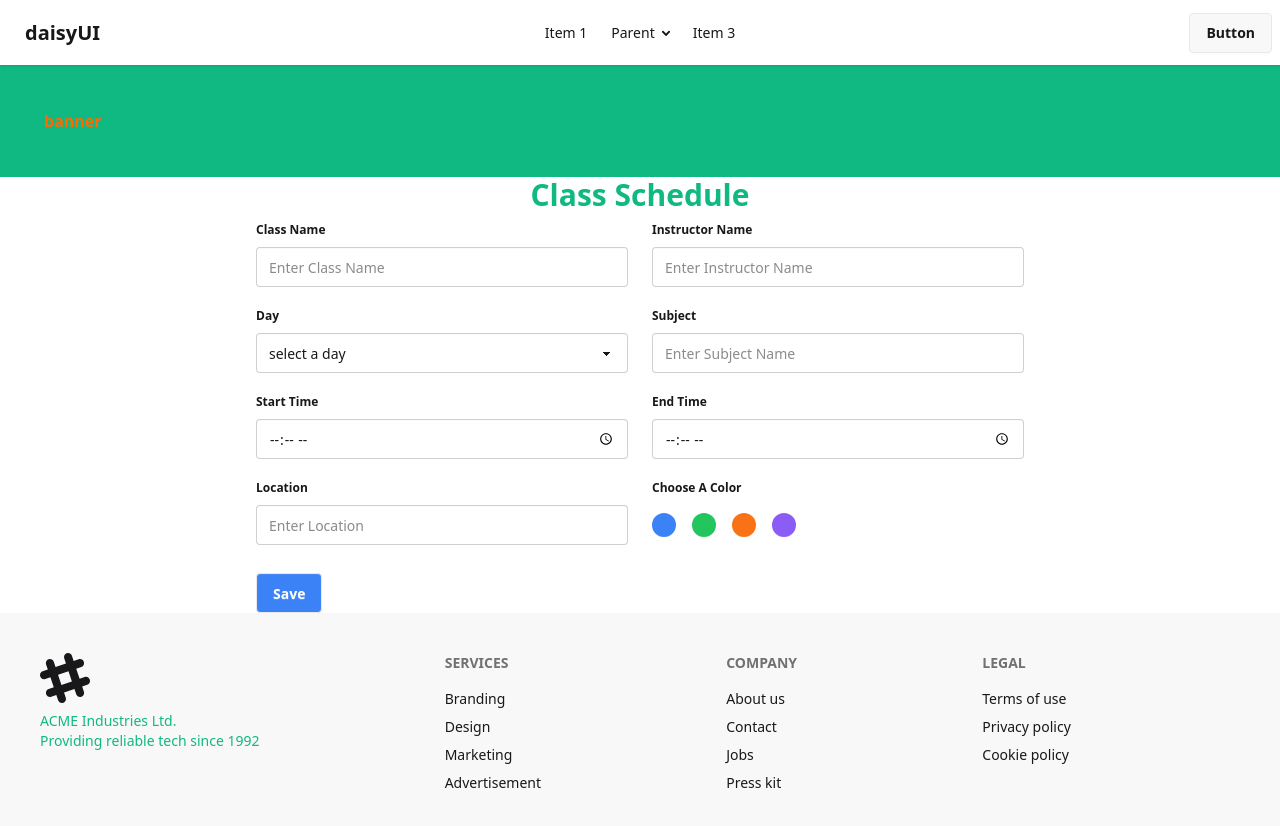
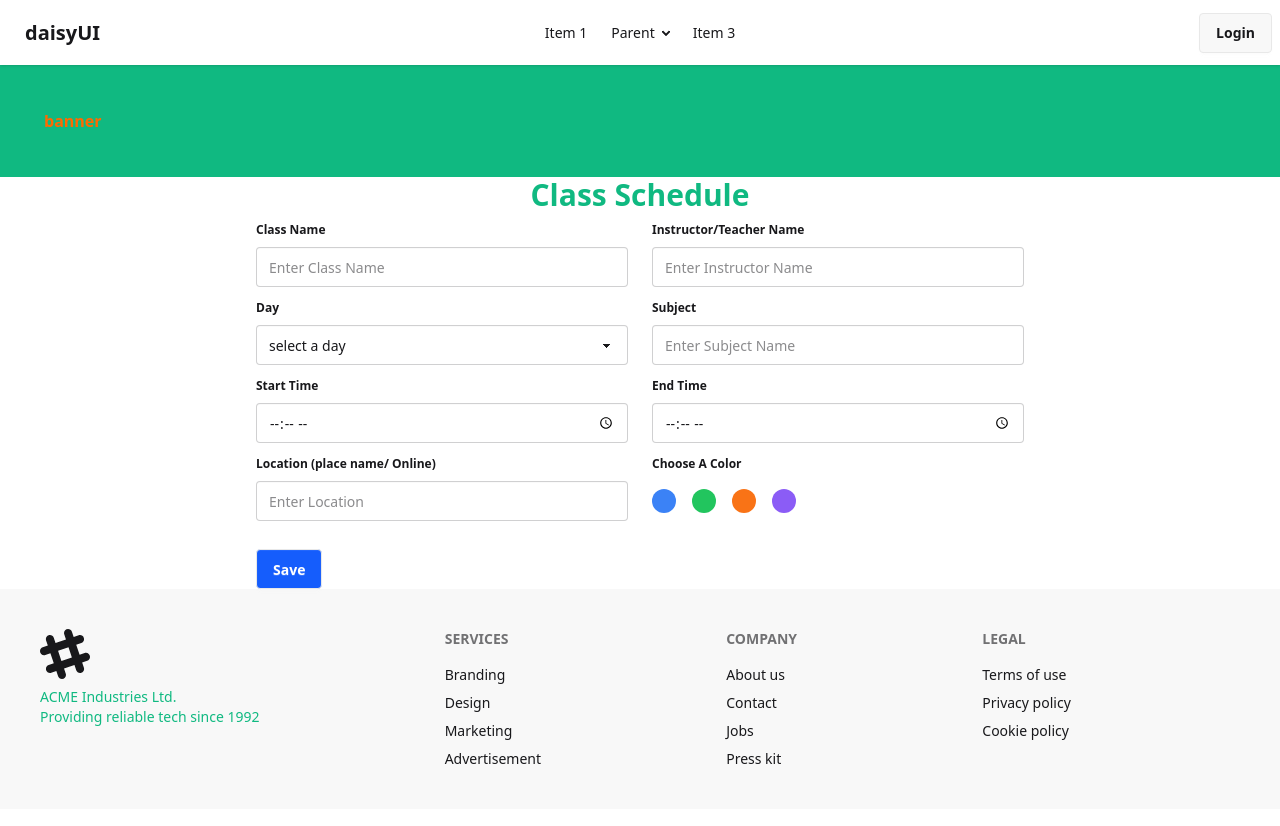
Before and after one commit to SheikhSalman-koli/student-toolkit-client, a React (Vite) app: page / in a window 1280 px wide. Shown: the top 826 px of the page. Built offline with nearby package versions, Linux system fonts and the light colour scheme.

Commit message:
setup firebase & context API with customized hook

```diff
--- a/package.json
+++ b/package.json
@@ -13,9 +13,13 @@
     "@tailwindcss/vite": "^4.1.11",
     "axios": "^1.11.0",
     "daisyui": "^5.0.46",
+    "firebase": "^12.2.1",
     "react": "^19.1.0",
     "react-dom": "^19.1.0",
+    "react-hot-toast": "^2.6.0",
     "react-router": "^7.6.3",
+    "react-spinners": "^0.17.0",
+    "sweetalert2": "^11.23.0",
     "tailwindcss": "^4.1.11"
   },
   "devDependencies": {
--- a/src/Components/Home/Schedule.jsx
+++ b/src/Components/Home/Schedule.jsx
@@ -1,5 +1,8 @@
 import axios from 'axios';
 import React, { useState } from 'react';
+import toast from 'react-hot-toast';
+import Swal from 'sweetalert2';
+import Spinner from '../shared/Loader/Spinner';
 
 const colors = [
     { name: "Blue", hex: "#3B82F6" },
@@ -10,6 +13,7 @@ const colors = [
 
 const Schedule = () => {
     const [selected, setSelected] = useState('');
+    const [spinner, setSpinner] = useState(false)
 
     const toggleColor = (hex) => {
         setSelected(hex)
@@ -30,7 +34,8 @@ const Schedule = () => {
         return `${hour}:${minute} ${ampm}`;
     }
 
-    const handleSchedule =async (e) => {
+    const handleSchedule = async (e) => {
+        setSpinner(true)
         e.preventDefault()
         const form = e.target
         const className = form.class.value
@@ -41,10 +46,26 @@ const Schedule = () => {
         const location = form.location.value
         const subject = form.subject.value
         const color = selected
+
         const scheduleData = { className, day, instructor, startTime, endTime, location, subject, color }
 
-        const {data} =await axios.post('http://localhost:3000/saveClass',scheduleData)
-        console.log(data);
+        try {
+            const { data } = await axios.post('http://localhost:3000/saveClass', scheduleData)
+            // console.log(data);
+            if (data?.insertedId) {
+                Swal.fire({
+                    position: "top-end",
+                    icon: "success",
+                    title: "Your class has been saved",
+                    showConfirmButton: false,
+                    timer: 1500
+                });
+            }
+            setSpinner(false)
+            form.reset()
+        } catch (error) {
+            toast.error(error.message)
+        }
     }
 
 
@@ -54,7 +75,7 @@ const Schedule = () => {
             <form onSubmit={handleSchedule}
                 className=''
             >
-                <div className='grid grid-cols-1 md:grid-cols-2 gap-y-2 gap-x-6'>
+                <div className='grid grid-cols-1 md:grid-cols-2  gap-x-6'>
                     <fieldset className="fieldset">
                         <legend className="fieldset-legend">Class Name</legend>
                         <input
@@ -62,20 +83,22 @@ const Schedule = () => {
                             type="text"
                             className="input w-full"
                             placeholder="Enter Class Name"
+                            required
                         />
                     </fieldset>
                     <fieldset className="fieldset">
-                        <legend className="fieldset-legend">Instructor Name</legend>
+                        <legend className="fieldset-legend">Instructor/Teacher Name</legend>
                         <input
                             name='instructor'
                             type="text"
                             className="input w-full"
                             placeholder="Enter Instructor Name"
+                            required
                         />
                     </fieldset>
                     <fieldset className="fieldset">
                         <legend className="fieldset-legend">Day</legend>
-                        <select name="day" className='select w-full' defaultValue='select a day'>
+                        <select name="day" className='select w-full' defaultValue='select a day' required>
                             <option disabled={true}>select a day</option>
                             <option value="Saturday">Saturday</option>
                             <option value="Sunday">Sunday</option>
@@ -94,6 +117,8 @@ const Schedule = () => {
                             type="text"
                             className="input w-full"
                             placeholder="Enter Subject Name"
+                            required
+
                         />
                     </fieldset>
                     <fieldset className="fieldset">
@@ -103,6 +128,7 @@ const Schedule = () => {
                             type="time"
                             className="input w-full"
                             placeholder="When Starts"
+                            required
                         />
                     </fieldset>
                     <fieldset className="fieldset">
@@ -112,15 +138,17 @@ const Schedule = () => {
                             type="time"
                             className="input w-full"
                             placeholder="When Ends"
+                            required
                         />
                     </fieldset>
                     <fieldset className="fieldset">
-                        <legend className="fieldset-legend">Location</legend>
+                        <legend className="fieldset-legend">Location (place name/ Online)</legend>
                         <input
                             name='location'
                             type="text"
                             className="input w-full"
                             placeholder="Enter Location"
+                            required
                         />
                     </fieldset>
                     <fieldset className="fieldset">
@@ -149,10 +177,14 @@ const Schedule = () => {
                     </fieldset>
                 </div>
 
-                <button
+                {
+                    spinner ? (<Spinner />)
+                : ( <button
                     type='submit'
-                    className='btn bg-[#3B82F6] mt-6 text-white'
-                >Save</button>
+                    className='btn bg-blue-600 hover:bg-blue-700 transition mt-6 text-white'
+                >Save</button> )
+                }
+
 
             </form>
         </div>
--- a/src/Components/Nav/Navber.jsx
+++ b/src/Components/Nav/Navber.jsx
@@ -1,6 +1,12 @@
-import React from 'react';
+import React, { use } from 'react';
+import { NavLink } from 'react-router';
+import { AuthContext } from '../../Context/AuthContext';
 
 const Navber = () => {
+
+    const {test} = use(AuthContext)
+    console.log(test);
+
     return (
         <div className="navbar bg-base-100 shadow-sm">
             <div className="navbar-start">
@@ -40,7 +46,8 @@ const Navber = () => {
                 </ul>
             </div>
             <div className="navbar-end">
-                <a className="btn">Button</a>
+
+                <NavLink to='/login' className="btn">Login</NavLink>
             </div>
         </div>
     );
--- /dev/null
+++ b/src/Components/firebase/firebase_init.js
@@ -0,0 +1,19 @@
+// Import the functions you need from the SDKs you need
+import { initializeApp } from "firebase/app";
+import { getAuth } from "firebase/auth";
+// TODO: Add SDKs for Firebase products that you want to use
+// https://firebase.google.com/docs/web/setup#available-libraries
+
+// Your web app's Firebase configuration
+const firebaseConfig = {
+  apiKey: "AIzaSyCOYEbIyG9B6d5EhHCREatfD7wGyMK79Xw",
+  authDomain: "toolkit-b9cd3.firebaseapp.com",
+  projectId: "toolkit-b9cd3",
+  storageBucket: "toolkit-b9cd3.firebasestorage.app",
+  messagingSenderId: "734993788895",
+  appId: "1:734993788895:web:3c7e367bf265e2fa2fde6a"
+};
+
+// Initialize Firebase
+const app = initializeApp(firebaseConfig);
+export const auth = getAuth(app);
--- /dev/null
+++ b/src/Components/shared/Hooks/useAuth.jsx
@@ -0,0 +1,11 @@
+import React, { use } from 'react';
+import { AuthContext } from '../../../Context/AuthContext';
+
+const useAuth = () => {
+
+    const useAuth = use(AuthContext)
+
+    return useAuth
+};
+
+export default useAuth;
--- /dev/null
+++ b/src/Components/shared/Loader/Spinner.jsx
@@ -0,0 +1,12 @@
+import React from 'react';
+import { FadeLoader } from 'react-spinners';
+
+const Spinner = () => {
+    return (
+        <div>
+            <FadeLoader />
+        </div>
+    );
+};
+
+export default Spinner;
--- /dev/null
+++ b/src/Context/AuthContext.jsx
@@ -0,0 +1,3 @@
+import { createContext } from "react";
+
+export const AuthContext = createContext()
--- /dev/null
+++ b/src/Context/AuthProvider.jsx
@@ -0,0 +1,19 @@
+import React from 'react';
+import { AuthContext } from './AuthContext';
+
+const AuthProvider = ({children}) => {
+
+    const test = 'context is working well'
+
+    const allFunc = {
+        test
+    }
+
+    return (
+       <AuthContext value={allFunc}>
+         {children}
+       </AuthContext>
+    );
+};
+
+export default AuthProvider;
--- /dev/null
+++ b/src/Pages/Authentication/Login.jsx
@@ -0,0 +1,15 @@
+import React from 'react';
+import useAuth from '../../Components/shared/Hooks/useAuth';
+
+const Login = () => {
+    const{test} = useAuth()
+    console.log(test);
+
+    return (
+        <div>
+            login
+        </div>
+    );
+};
+
+export default Login;
--- a/src/Routes/Routes.jsx
+++ b/src/Routes/Routes.jsx
@@ -1,6 +1,7 @@
 import { createBrowserRouter } from "react-router";
 import Rootlayout from "../Layout/Root/Rootlayout";
 import Home from "../Pages/Home/Home";
+import Login from "../Pages/Authentication/Login";
 
 
 export const routes = createBrowserRouter([
@@ -11,11 +12,12 @@ export const routes = createBrowserRouter([
             {
                 index: true,
                 Component: Home
+            },
+            {
+                path: '/login',
+                Component: Login
             }
         ]
     },
-    {
-        path: 'sign',
-        element: <p>sign in</p>
-    }
+
 ])
--- a/src/main.jsx
+++ b/src/main.jsx
@@ -3,10 +3,15 @@ import { createRoot } from 'react-dom/client'
 import './index.css'
 import { RouterProvider } from 'react-router'
 import { routes } from './Routes/Routes.jsx'
+import { Toaster } from 'react-hot-toast'
+import AuthProvider from './Context/AuthProvider.jsx'
 
 createRoot(document.getElementById('root')).render(
   <StrictMode>
-    <RouterProvider router={routes}>
-    </RouterProvider>
+    <Toaster />
+    <AuthProvider>
+      <RouterProvider router={routes}>
+      </RouterProvider>
+    </AuthProvider>
   </StrictMode>
 )
```
Also changed, not shown: 1 other file (tests, documents, lock files or other folders).
